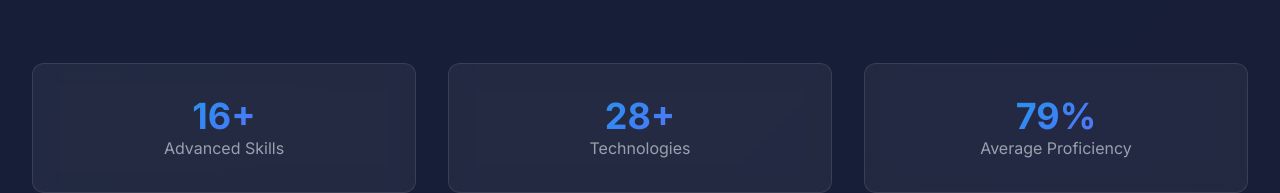
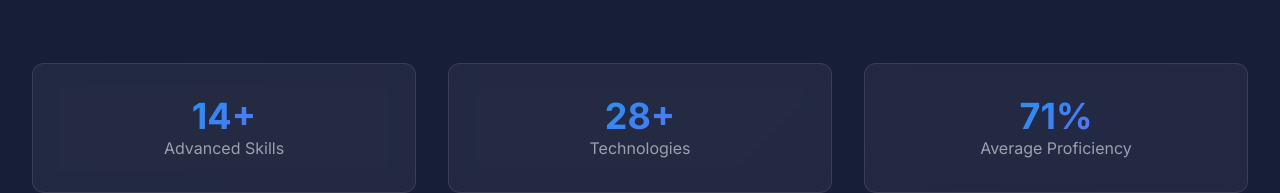
Before and after one commit to Kaleshi26/portfolio, a Next.js app: page / in a window 1280 px wide. Shown: the part 2954-3147 px from the top of the page. Built offline with nearby package versions, Linux system fonts and the light colour scheme.

Commit message:
Update skill proficiencies and achievement title
Adjusted proficiency levels for Next.js, Vue.js, Python, AWS, and Vercel in skills.ts to reflect current expertise. Corrected the achievement title for Hacktoberfest 2025 to 'Super contributor' for consistency.

```diff
--- a/data/achievements.ts
+++ b/data/achievements.ts
@@ -13,7 +13,7 @@ export const achievements: Achievement[] = [
   // Hacktoberfest 2025
   {
     id: 'hacktoberfest-supercontributor',
-    title: 'Hacktoberfest 2025 - Supercontributor',
+    title: 'Hacktoberfest 2025 - Super contributor',
     description: 'Achieved Supercontributor level in Hacktoberfest 2025',
     image: 'https://assets.holopin.io/hf2025levels/lvl5-alien.webp',
     alt: 'Supercontributor',
--- a/data/skills.ts
+++ b/data/skills.ts
@@ -9,18 +9,18 @@ export interface Skill {
 export const skills: Skill[] = [
   // Frontend
   { name: 'React', category: 'frontend', proficiency: 90, icon: 'react', color: 'bg-blue-500' },
-  { name: 'Next.js', category: 'frontend', proficiency: 85, icon: 'nextjs', color: 'bg-gray-800' },
+  { name: 'Next.js', category: 'frontend', proficiency: 50, icon: 'nextjs', color: 'bg-gray-800' },
   { name: 'TypeScript', category: 'frontend', proficiency: 80, icon: 'typescript', color: 'bg-blue-600' },
   { name: 'Tailwind CSS', category: 'frontend', proficiency: 95, icon: 'tailwind', color: 'bg-cyan-500' },
   { name: 'JavaScript', category: 'frontend', proficiency: 90, icon: 'javascript', color: 'bg-yellow-500' },
   { name: 'HTML5', category: 'frontend', proficiency: 95, icon: 'html5', color: 'bg-orange-500' },
   { name: 'CSS3', category: 'frontend', proficiency: 90, icon: 'css3', color: 'bg-blue-500' },
-  { name: 'Vue.js', category: 'frontend', proficiency: 70, icon: 'vue', color: 'bg-green-500' },
+  { name: 'Vue.js', category: 'frontend', proficiency: 40, icon: 'vue', color: 'bg-green-500' },
 
   // Backend
   { name: 'Node.js', category: 'backend', proficiency: 85, icon: 'nodejs', color: 'bg-green-600' },
   { name: 'Express.js', category: 'backend', proficiency: 80, icon: 'express', color: 'bg-gray-600' },
-  { name: 'Python', category: 'backend', proficiency: 75, icon: 'python', color: 'bg-yellow-600' },
+  { name: 'Python', category: 'backend', proficiency: 15, icon: 'python', color: 'bg-yellow-600' },
   { name: 'Java', category: 'backend', proficiency: 70, icon: 'java', color: 'bg-red-600' },
   { name: 'Spring Boot', category: 'backend', proficiency: 65, icon: 'spring', color: 'bg-green-500' },
   { name: 'REST APIs', category: 'backend', proficiency: 85, icon: 'api', color: 'bg-purple-500' },
@@ -34,8 +34,8 @@ export const skills: Skill[] = [
 
   // DevOps
   { name: 'Docker', category: 'devops', proficiency: 70, icon: 'docker', color: 'bg-blue-500' },
-  { name: 'AWS', category: 'devops', proficiency: 60, icon: 'aws', color: 'bg-orange-500' },
-  { name: 'Vercel', category: 'devops', proficiency: 85, icon: 'vercel', color: 'bg-black' },
+  { name: 'AWS', category: 'devops', proficiency: 10, icon: 'aws', color: 'bg-orange-500' },
+  { name: 'Vercel', category: 'devops', proficiency: 35, icon: 'vercel', color: 'bg-black' },
   { name: 'Git', category: 'devops', proficiency: 90, icon: 'git', color: 'bg-orange-600' },
   { name: 'GitHub Actions', category: 'devops', proficiency: 70, icon: 'github', color: 'bg-gray-800' },
 
```
